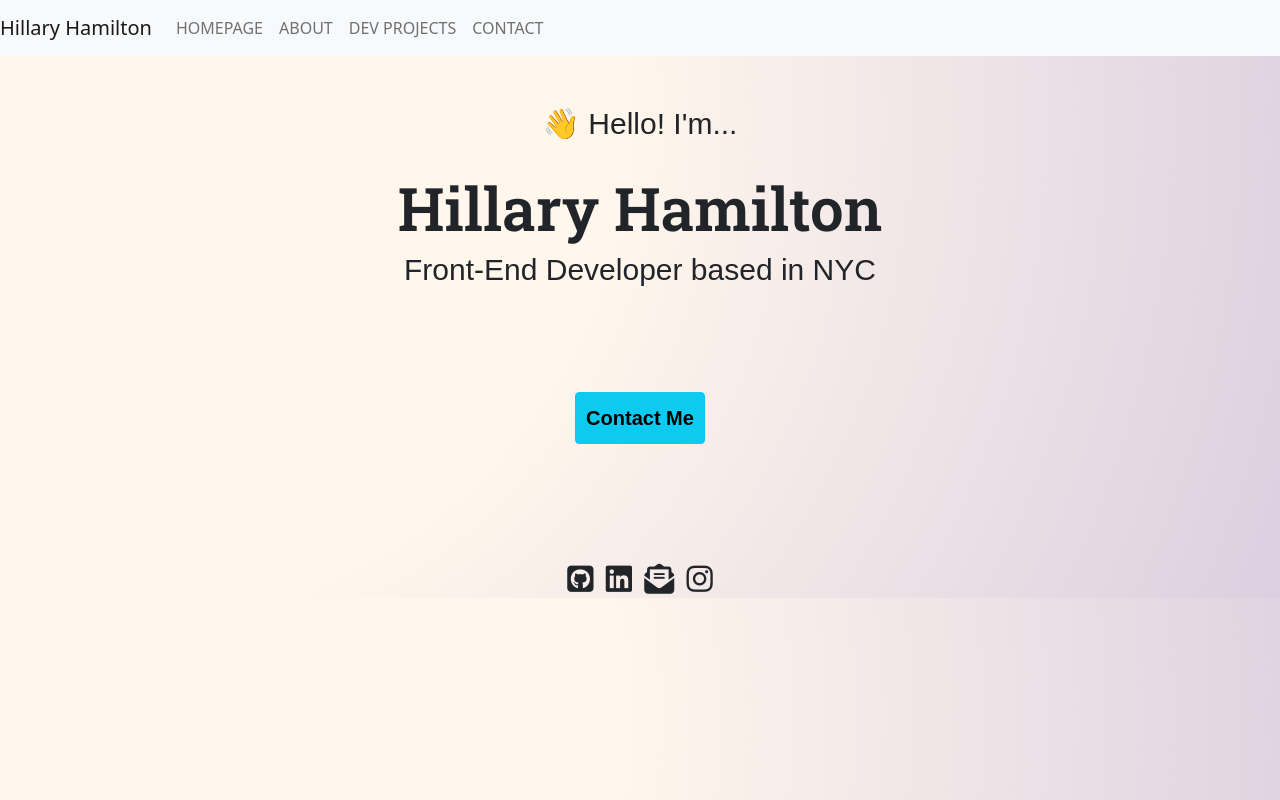
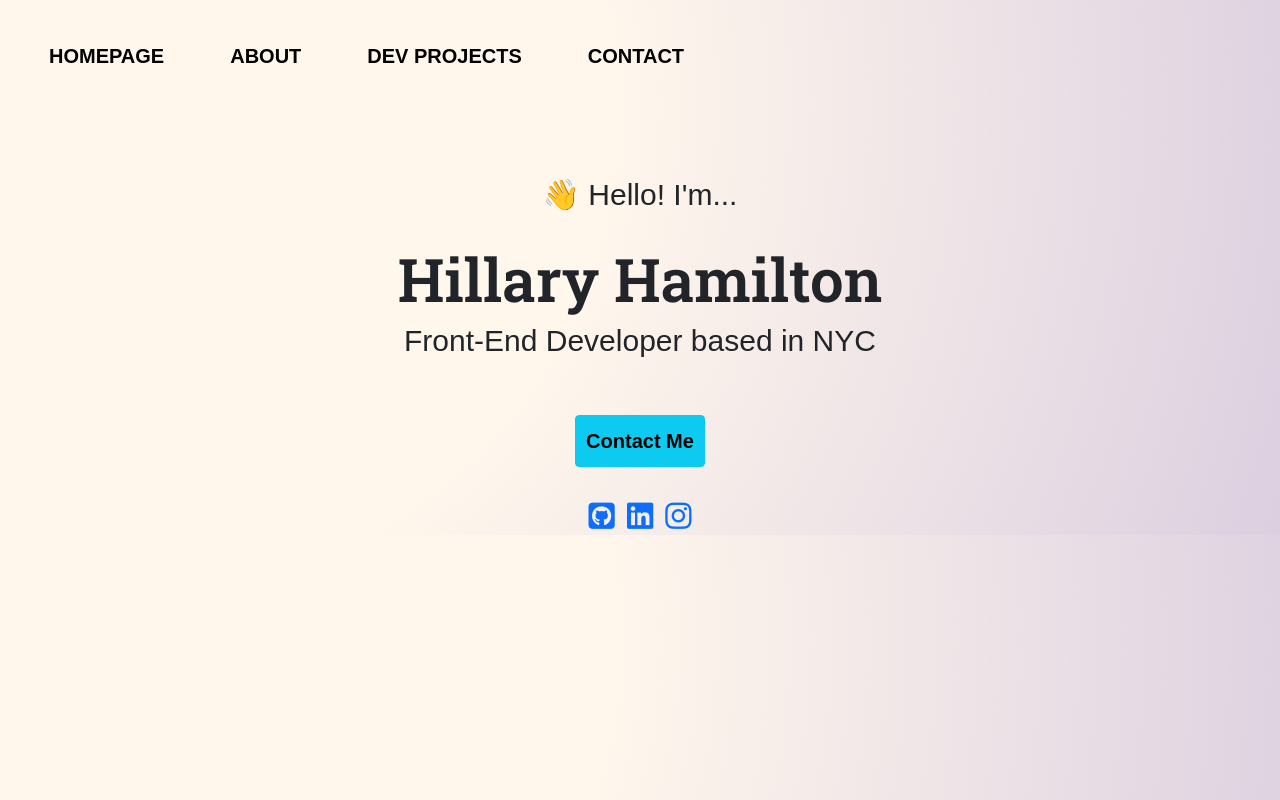
Before and after one commit to hillham7/Portfolio-Website-Project, a plain HTML site: page index.html in a window 1280 px wide. Drawn offline with nearby package versions, Linux system fonts and the light colour scheme; a web font is replaced by a local one.

Commit message:
Styled some of the NavBar on each page and created a footer on the Homepage

```diff
--- a/SRC/styles.css
+++ b/SRC/styles.css
@@ -17,7 +17,7 @@ body {
 }
 
 .emoji {
-  margin-top: 50px;
+  margin-top: 90px;
 }
 
 h1 {
@@ -55,8 +55,19 @@ p {
   padding: 10px 10px;
 }
 
+.nav-link {
+  font-family: var(--h2-font);
+  font-weight: bolder;
+  font-size: 20px;
+  color: black !important;
+}
+.nav-item {
+  padding: 0 25px;
+  margin-top: 25px;
+}
+
 .home-footer {
-  margin-top: 100px;
+  margin-top: 30px;
 }
 
 .fa-github-square {
--- a/index.html
+++ b/index.html
@@ -21,8 +21,8 @@
 
 </head>
 <body>
-    <nav class="navbar navbar-expand-lg navbar-light bg-light">
-        <a class="navbar-brand" href="#">Hillary Hamilton</a>
+    <nav class="navbar navbar-expand-lg navbar-light bg-none">
+        <a class="navbar-brand" href="#"></a>
         <button class="navbar-toggler" type="button" data-toggle="collapse" data-target="#navbarNav"
             aria-controls="navbarNav" aria-expanded="false" aria-label="Toggle navigation">
             <span class="navbar-toggler-icon"></span>
@@ -56,18 +56,14 @@
     </h2>
     <br />
     <br />
-    <br />
-    <br />
         <div>
-            <a href="#" class="btn btn-info mb-3">Contact Me</a>
+            <a href="contact.html" class="btn btn-info">Contact Me</a>
         </div>
-    <footer class="home-footer">
-        <i class="fab fa-github-square"></i>
-        <i class="fab fa-linkedin"></i>
-        <i class="fas fa-envelope-open-text"></i>
-        <i class="fab fa-instagram"></i>
-    </footer>
+        <footer class="home-footer">
+            <a href="https://github.com/hillham7"><i class="fab fa-github-square"></i></a>
+            <a href="https://www.linkedin.com/in/hillary-hamilton-06a8564b"><i class="fab fa-linkedin"></i></a>
+            <a href="https://www.instagram.com/mshillshamilton/?hl=en"><i class="fab fa-instagram"></i></a>
+        </footer>
     </div>
-
 </body>
 </html>
```
Also changed, not shown: about.html (+2 -2 lines), contact.html (+2 -2 lines), projects.html (+5 -5 lines).
